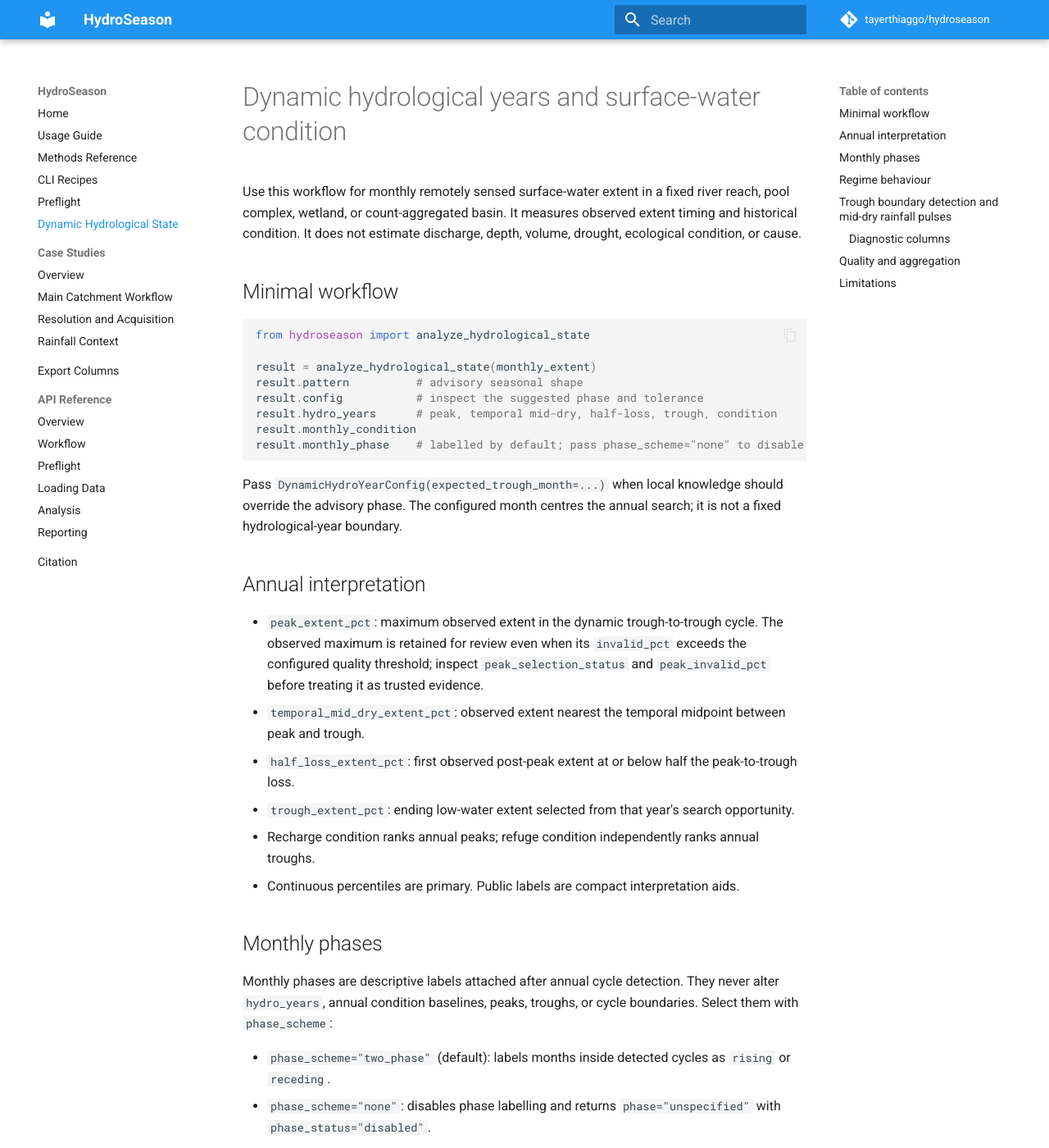
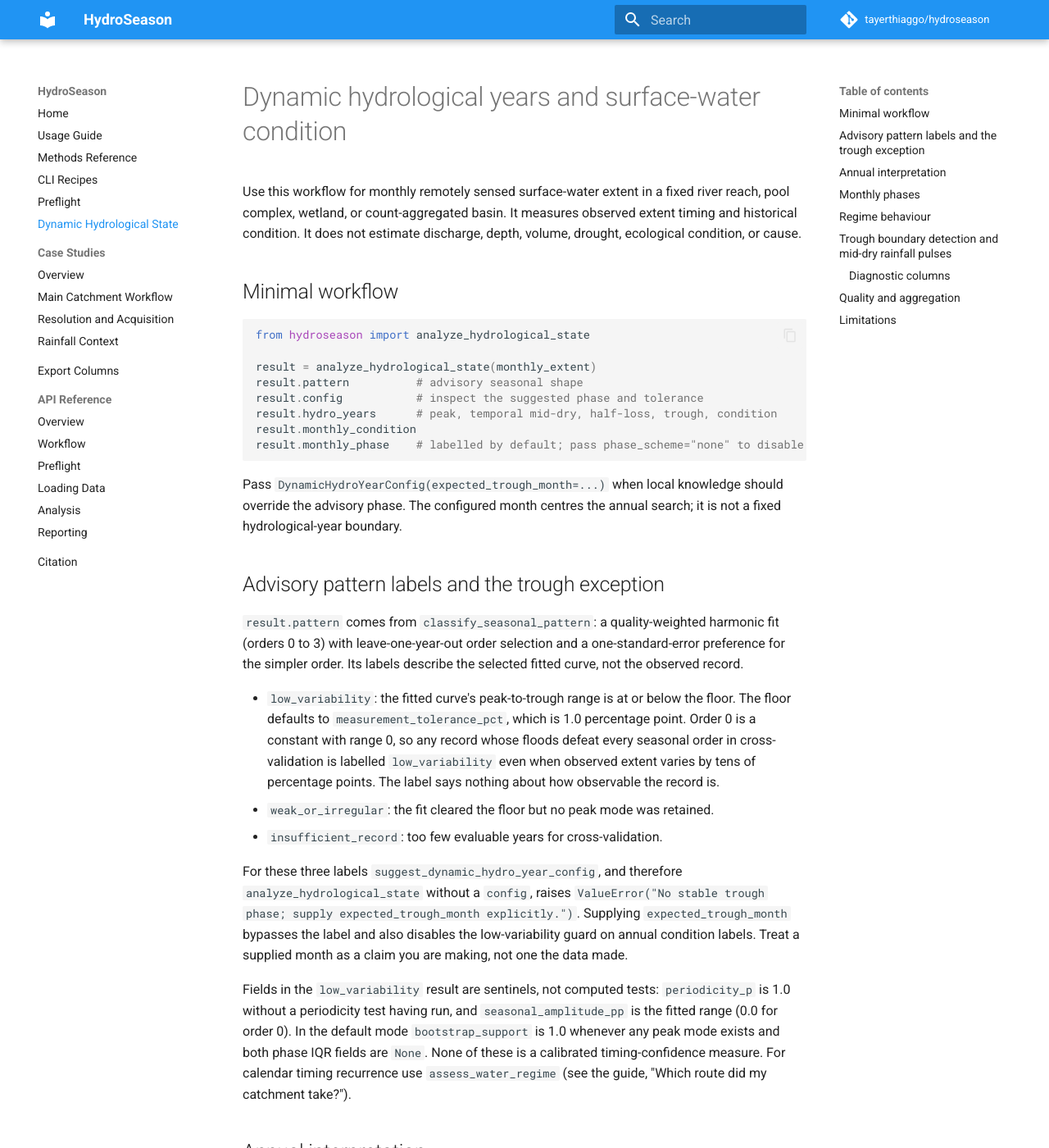
Before and after one commit to tayerthiaggo/hydroseason, an MkDocs documentation site: the page built from docs/hydrological-state.md, in a window 1280 px wide and 1400 px high. Shown: the whole window at 82% size. Built offline with MkDocs 1.6.1 and Material for MkDocs 9.7.7, drawn with Linux system fonts in a browser that asks for light colours; comment, search, counter and statistics services are not loaded.

Commit message:
docs: explain advisory pattern labels, the trough exception, and one-sided recurrence

````diff
--- a/docs/hydrological-state.md
+++ b/docs/hydrological-state.md
@@ -16,6 +16,37 @@
 ```
 
 Pass `DynamicHydroYearConfig(expected_trough_month=...)` when local knowledge should override the advisory phase. The configured month centres the annual search; it is not a fixed hydrological-year boundary.
+
+## Advisory pattern labels and the trough exception
+
+`result.pattern` comes from `classify_seasonal_pattern`: a quality-weighted
+harmonic fit (orders 0 to 3) with leave-one-year-out order selection and a
+one-standard-error preference for the simpler order. Its labels describe the
+selected fitted curve, not the observed record.
+
+- `low_variability`: the fitted curve's peak-to-trough range is at or below the
+  floor. The floor defaults to `measurement_tolerance_pct`, which is 1.0
+  percentage point. Order 0 is a constant with range 0, so any record whose
+  floods defeat every seasonal order in cross-validation is labelled
+  `low_variability` even when observed extent varies by tens of percentage
+  points. The label says nothing about how observable the record is.
+- `weak_or_irregular`: the fit cleared the floor but no peak mode was retained.
+- `insufficient_record`: too few evaluable years for cross-validation.
+
+For these three labels `suggest_dynamic_hydro_year_config`, and therefore
+`analyze_hydrological_state` without a `config`, raises
+`ValueError("No stable trough phase; supply expected_trough_month explicitly.")`.
+Supplying `expected_trough_month` bypasses the label and also disables the
+low-variability guard on annual condition labels. Treat a supplied month as a
+claim you are making, not one the data made.
+
+Fields in the `low_variability` result are sentinels, not computed tests:
+`periodicity_p` is 1.0 without a periodicity test having run, and
+`seasonal_amplitude_pp` is the fitted range (0.0 for order 0). In the default
+mode `bootstrap_support` is 1.0 whenever any peak mode exists and both phase
+IQR fields are `None`. None of these is a calibrated timing-confidence measure.
+For calendar timing recurrence use `assess_water_regime` (see the guide, "Which
+route did my catchment take?").
 
 ## Annual interpretation
 
````
Also changed, not shown: CHANGELOG.md (+7 -0 lines), docs/guide.md (+11 -0 lines).
